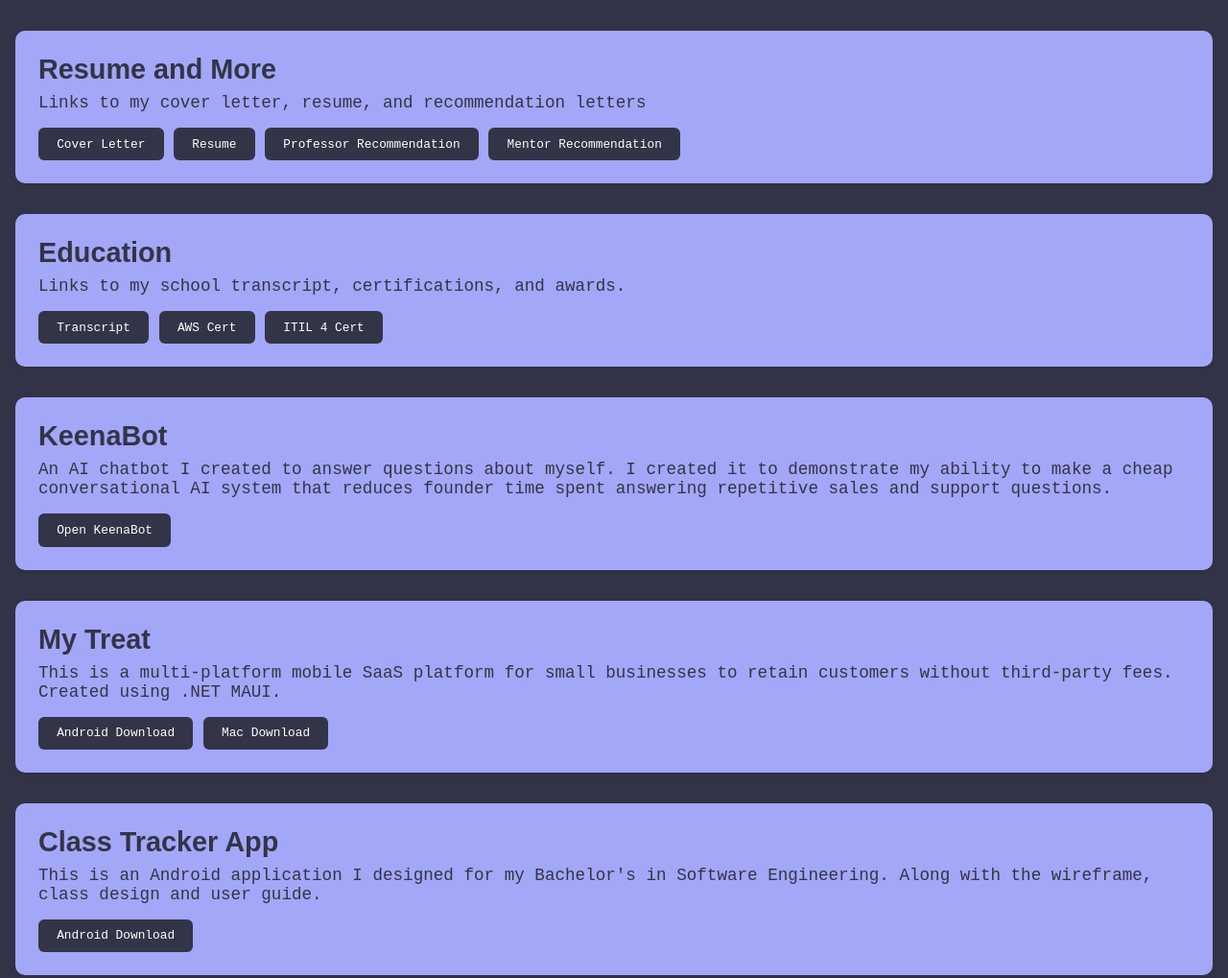
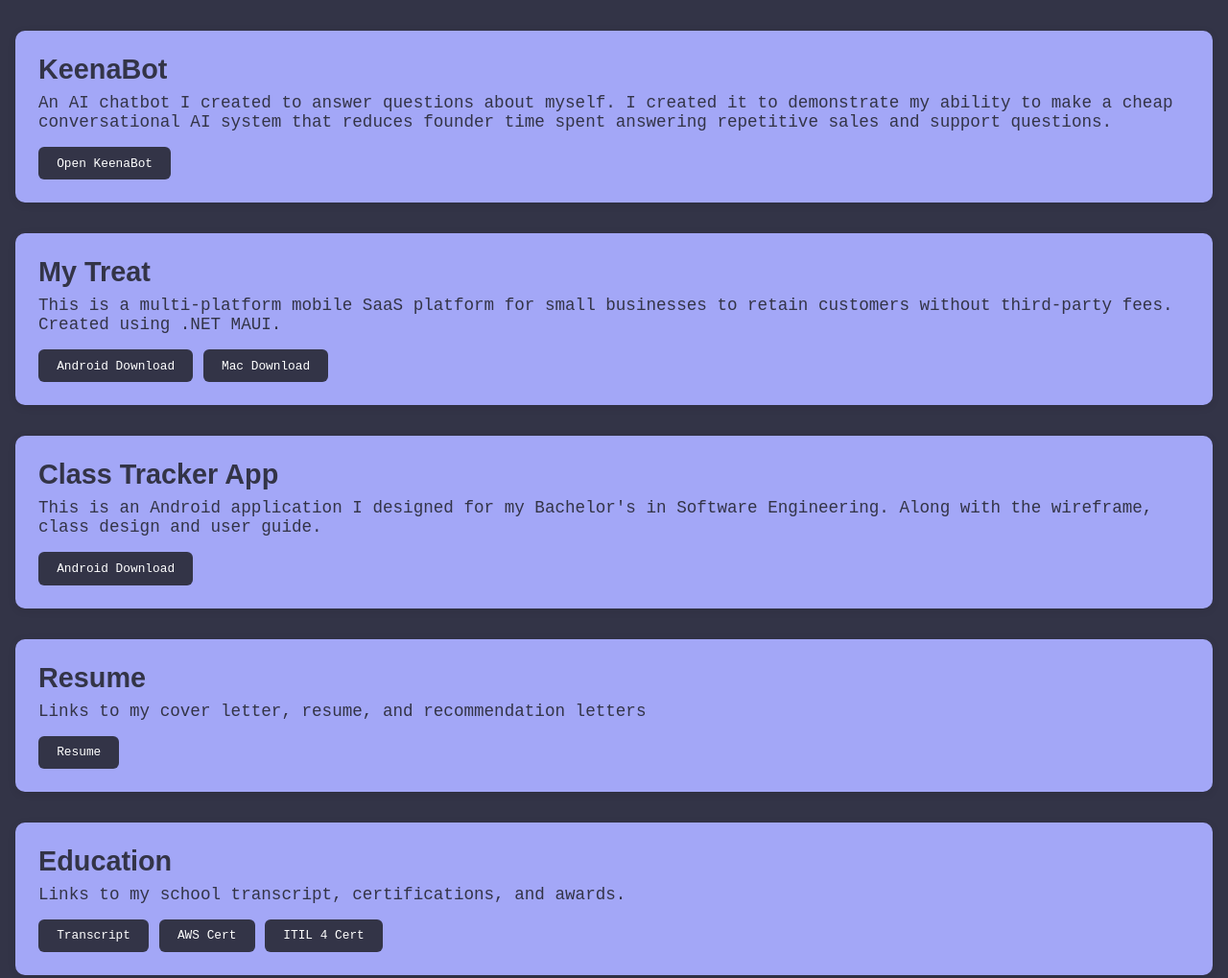
Before and after one commit to KeenaWashington/Portfolio, a plain HTML site: page index.html in a window 1280 px wide. Shown: the part 800-1819 px from the top of the page at 96% size. Drawn offline with Linux system fonts and the light colour scheme.

Commit message:
Update index.html
re organized page

```diff
--- a/index.html
+++ b/index.html
@@ -17,23 +17,6 @@
 
 <main>
     <section id="first">
-        <h2 class="project-title">Resume and More</h2>
-        <p>Links to my cover letter, resume, and recommendation letters</p>
-        <a class="button" href="Download/Cover%20Letter.pdf" target="_blank" rel="noreferrer">Cover Letter</a>
-        <a class="button" href="Download/Resume.pdf" target="_blank" rel="noreferrer">Resume</a>
-        <a class="button" href="Download/Letter%20of%20Recommendation%20from%20PatJohn%20Ashkin.pdf" target="_blank" rel="noreferrer">Professor Recommendation</a>
-        <a class="button" href="Download/Letter%20of%20Recommendation%20from%20Dani%20Elizabeth.pdf" target="_blank" rel="noreferrer">Mentor Recommendation</a>
-    </section>
-
-    <section>
-        <h2 class="project-title">Education</h2>
-        <p>Links to my school transcript, certifications, and awards.</p>
-        <a class="button" href="Download/Transcript_KeenaWashington.pdf" target="_blank" rel="noreferrer">Transcript</a>
-        <a class="button" href="Download/AWS%20Certified%20Cloud%20Practitioner.pdf" target="_blank" rel="noreferrer">AWS Cert</a>
-        <a class="button" href="Download/ITIL%204%20Cert.pdf" target="_blank" rel="noreferrer">ITIL 4 Cert</a>
-    </section>
-
-    <section>
         <h2 class="project-title">KeenaBot</h2>
         <p>An AI chatbot I created to answer questions about myself. I created it to demonstrate my ability to make a cheap conversational AI system that reduces founder time spent answering repetitive sales and support questions.</p>
         <a class="button" href="./chat.html" target="_blank">Open KeenaBot</a>
@@ -53,6 +36,20 @@
     </section>
 
     <section>
+        <h2 class="project-title">Resume</h2>
+        <p>Links to my cover letter, resume, and recommendation letters</p>
+        <a class="button" href="Download/Resume.pdf" target="_blank" rel="noreferrer">Resume</a>
+    </section>
+
+    <section>
+        <h2 class="project-title">Education</h2>
+        <p>Links to my school transcript, certifications, and awards.</p>
+        <a class="button" href="Download/Transcript_KeenaWashington.pdf" target="_blank" rel="noreferrer">Transcript</a>
+        <a class="button" href="Download/AWS%20Certified%20Cloud%20Practitioner.pdf" target="_blank" rel="noreferrer">AWS Cert</a>
+        <a class="button" href="Download/ITIL%204%20Cert.pdf" target="_blank" rel="noreferrer">ITIL 4 Cert</a>
+    </section>
+
+    <section>
         <h2 class="project-title">Contacts</h2>
         <p>Accepting calls between <span id="timeRange"></span></p>
         <a class="button" href="https://www.linkedin.com/in/keena-washington" target="_blank">LinkedIn</a>
```
